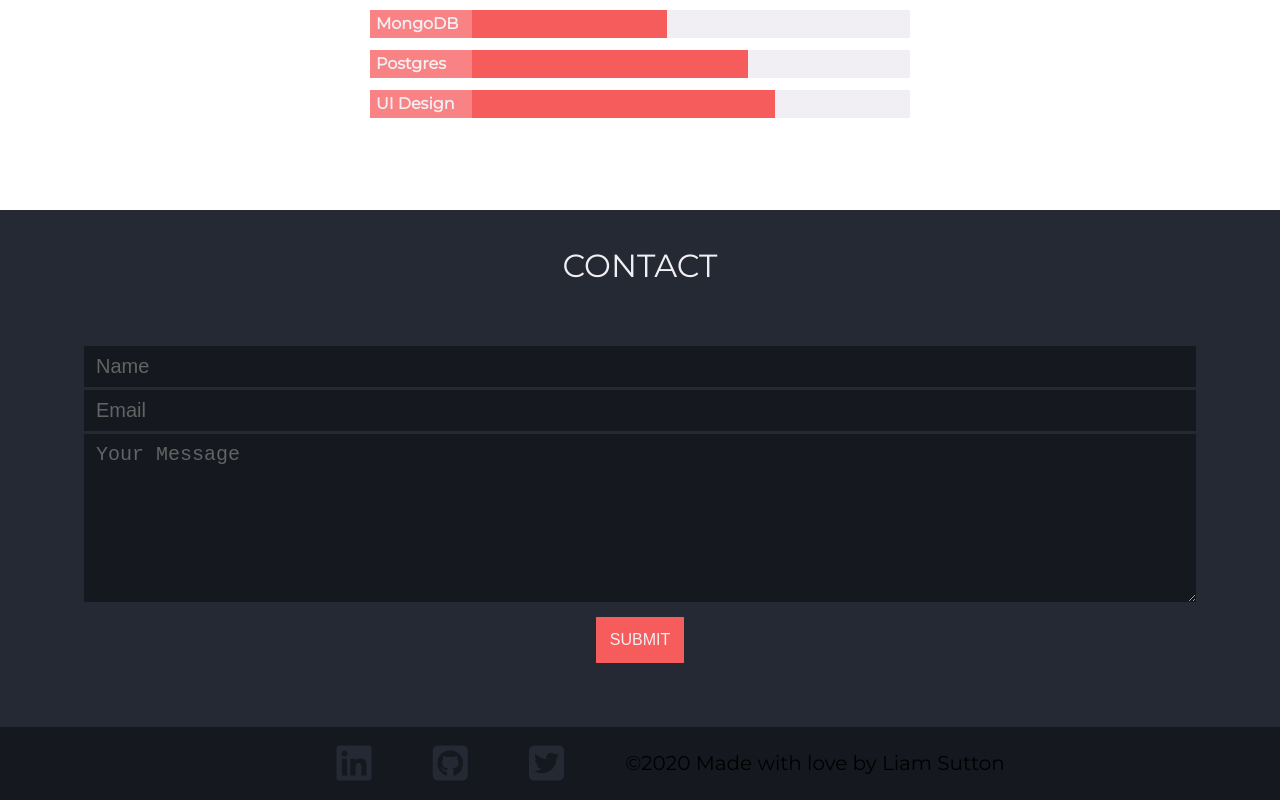
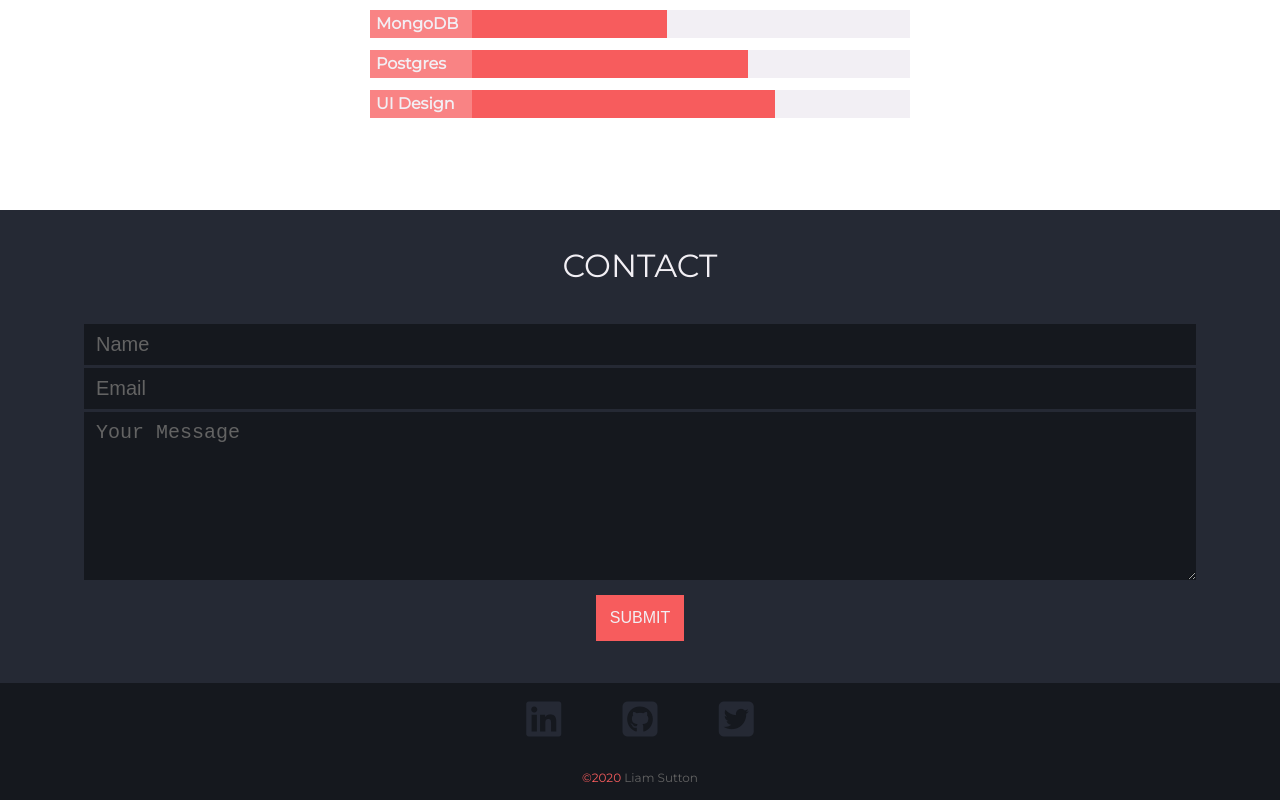
Before and after one commit to curm90/portfolio, a React (Create React App) app: page / in a window 1280 px wide. Shown: the part 1260-2060 px from the top of the page. Built offline with nearby package versions, Linux system fonts and the light colour scheme; a web font is replaced by a local one.

Commit message:
copyright

```diff
--- a/src/components/Footer.js
+++ b/src/components/Footer.js
@@ -31,7 +31,8 @@ const Footer = () => (
       </div>
       <div className='copyright__container'>
         <p className='copyright__text'>
-          &copy;2020 Made with love by Liam Sutton
+          <span className='copyright__logo'>&copy;2020</span> Liam
+          Sutton
         </p>
       </div>
     </div>
--- a/src/styles/components/_footer.scss
+++ b/src/styles/components/_footer.scss
@@ -11,7 +11,7 @@
 
   .links__container {
     width: 100%;
-    @include flex(row, center, center);
+    @include flex(column, center, center);
     background: #15181e;
 
     .social__links {
@@ -32,4 +32,17 @@
       }
     }
   }
+
+  .copyright__container {
+    margin: $s-size;
+
+    .copyright__text {
+      font-size: $xs-size;
+      color: $off-text;
+    }
+
+    .copyright__logo {
+      color: $primary;
+    }
+  }
 }
```
